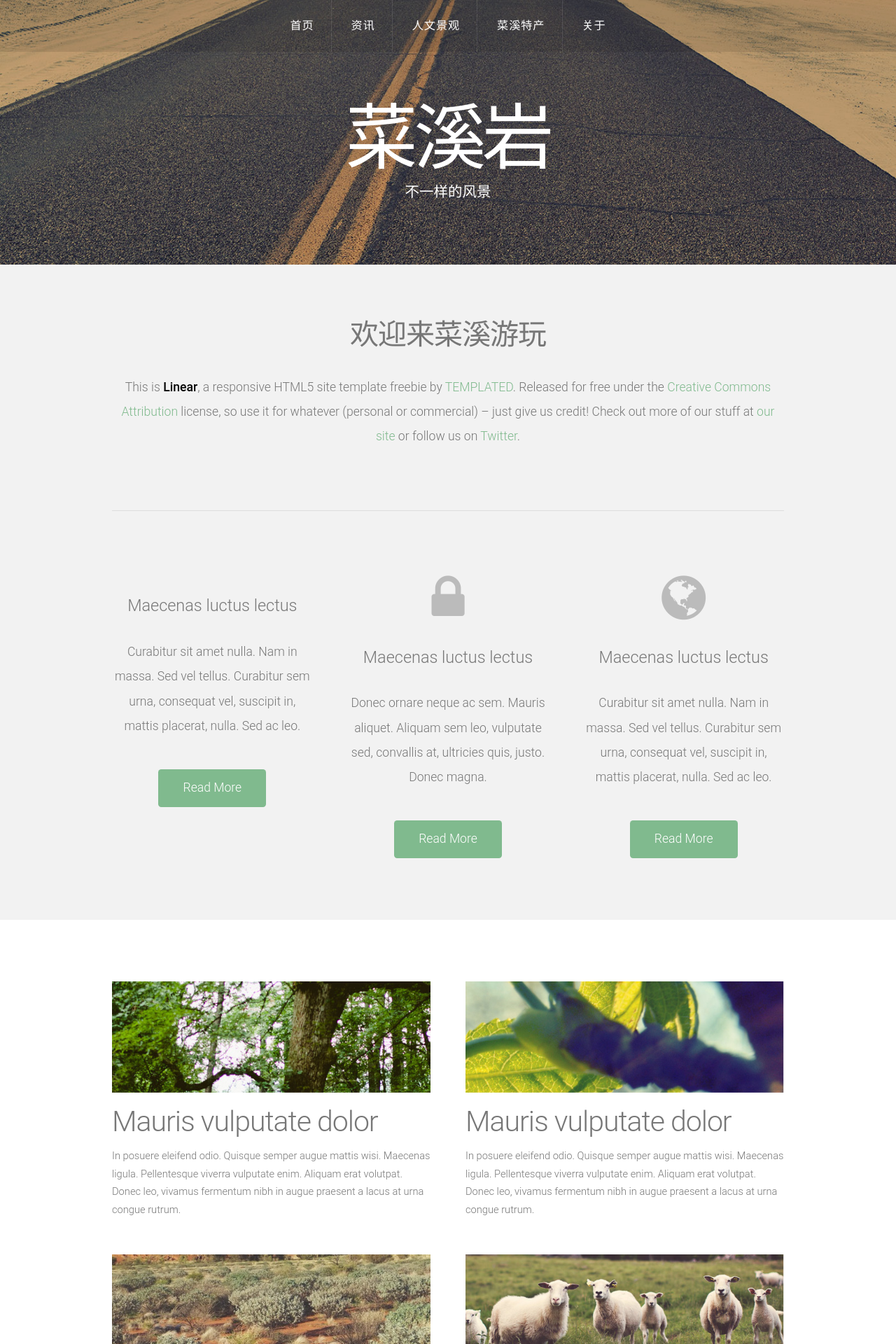
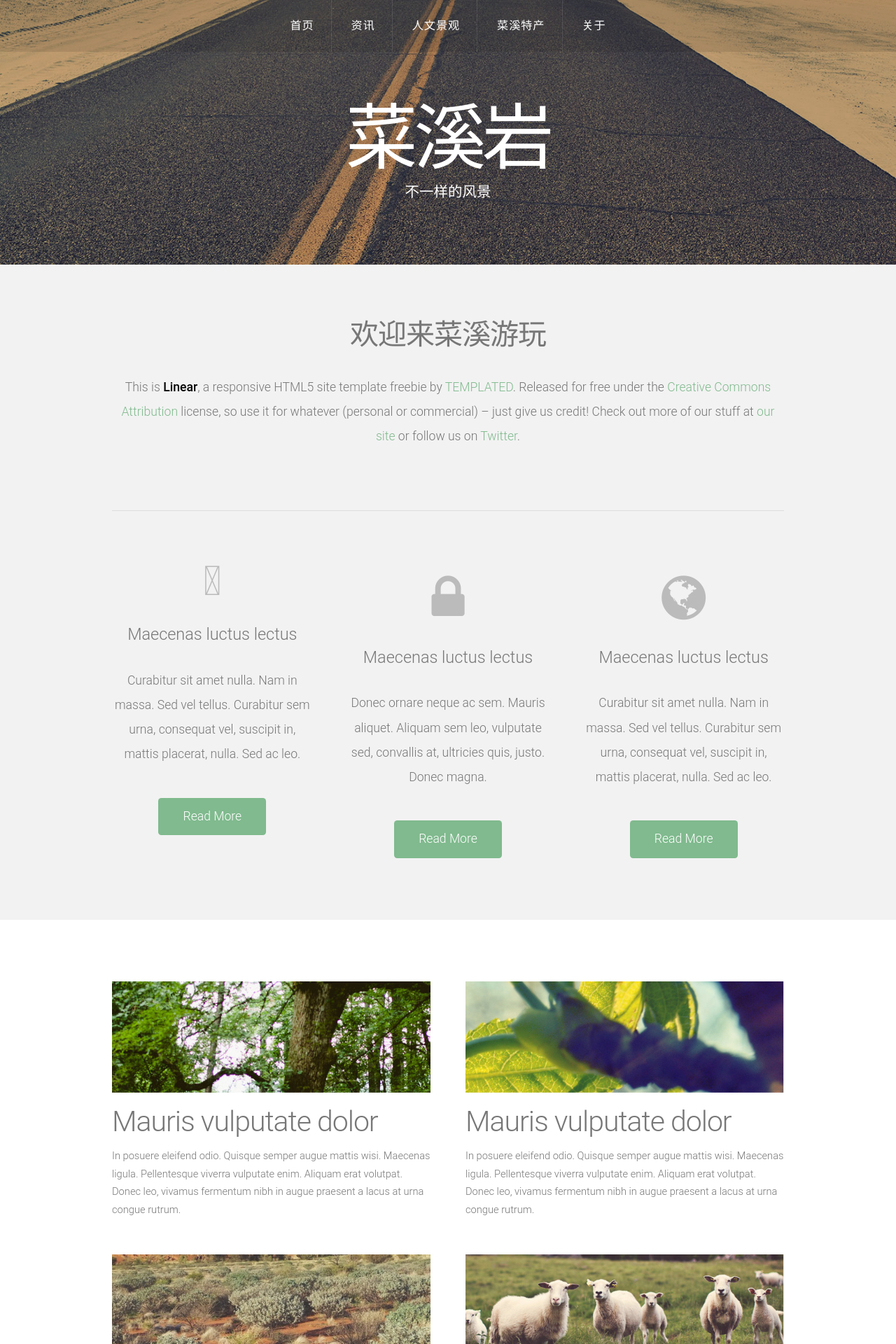
Before and after one commit to yuejianhua/caixiyan.github.io, a Jekyll site: the page built from index.html, in a window 1280 px wide. Shown: the top 1920 px of the page at 70% size. Built offline with Jekyll 4.4.1, drawn with Linux system fonts in a browser that asks for light colours; the list of posts is cut into pages by our own code.

Commit message:
Update index.html

```diff
--- a/index.html
+++ b/index.html
@@ -12,7 +12,7 @@
 		<hr />
 		<div class="row">
 			<section class="4u">
-				<span class="pennant"><span class="fa fa-arrow"></span></span>
+				<span class="pennant"><span class="fa-briefcase"></span></span>
 				<h3>Maecenas luctus lectus</h3>
 				<p>Curabitur sit amet nulla. Nam in massa. Sed vel tellus. Curabitur sem urna, consequat vel, suscipit in, mattis placerat, nulla. Sed ac leo.</p>
 				<a href="#" class="button button-style1">Read More</a>
```
